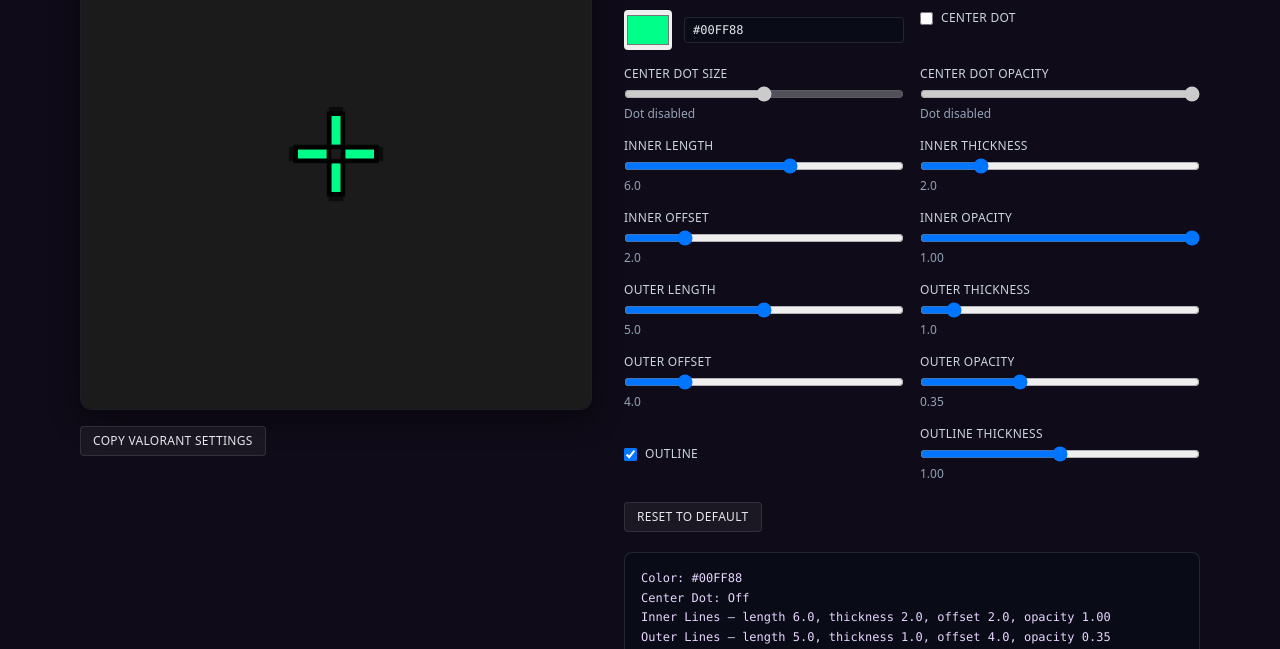
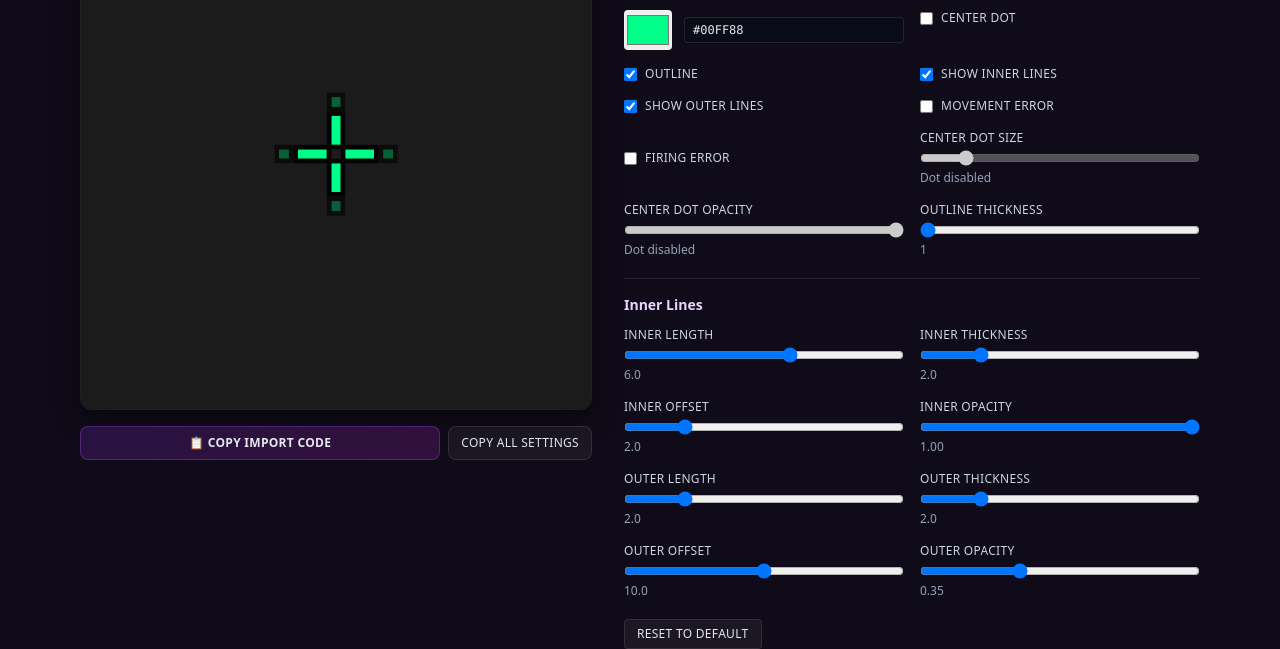
Before and after one commit to Colxinn/OptiPlay, a Next.js app: page /tools/valorant-crosshair in a window 1280 px wide. Shown: the part 303-952 px from the top of the page. Built offline with nearby package versions, Linux system fonts and the light colour scheme; no server answers.

Commit message:
updated something cool

```diff
--- a/app/components/BenchmarkCenter.jsx
+++ b/app/components/BenchmarkCenter.jsx
@@ -71,6 +71,17 @@ function LoadingScreen({ logs }) {
           <div className="rounded-lg border border-white/10 bg-neutral-950/60 p-3">
             <div className="text-2xl font-bold text-purple-400">21</div>
             <div className="text-xs text-gray-500">Games</div>
+          </div>
+        </div>
+
+        {/* Total Combinations */}
+        <div className="text-center">
+          <div className="rounded-lg border border-purple-500/30 bg-gradient-to-r from-purple-950/40 to-fuchsia-950/40 p-3">
+            <div className="text-xs text-gray-400 mb-1">Total Benchmark Combinations</div>
+            <div className="text-3xl font-bold text-transparent bg-clip-text bg-gradient-to-r from-purple-400 to-fuchsia-400">
+              321,300
+            </div>
+            <div className="text-[10px] text-gray-500 mt-1">85 GPUs × 60 CPUs × 21 Games × 3 Resolutions</div>
           </div>
         </div>
       </div>
--- a/app/components/ValorantCrosshairRenderer.jsx
+++ b/app/components/ValorantCrosshairRenderer.jsx
@@ -16,13 +16,102 @@ const DEFAULT_PARAMS = {
   inner_lines_thickness: 2,
   inner_lines_offset: 2,
   inner_lines_opacity: 1,
-  outer_lines_length: 5,
-  outer_lines_thickness: 1,
-  outer_lines_offset: 4,
+  outer_lines_length: 2,
+  outer_lines_thickness: 2,
+  outer_lines_offset: 10,
   outer_lines_opacity: 0.35,
   outline: true,
-  outline_thickness: 1
+  outline_thickness: 1,
+  firing_error: false,
+  movement_error: false,
+  show_inner: true,
+  show_outer: true
 };
+
+// Valorant color codes
+const VALORANT_COLORS = {
+  '#FFFFFF': '0',  // White
+  '#00FF00': '1',  // Green
+  '#FFFF00': '2',  // Yellow/Chartreuse
+  '#00FFFF': '3',  // Cyan
+  '#FF00FF': '4',  // Pink/Magenta
+  '#FF0000': '5',  // Red
+  '#0000FF': '6',  // Blue
+  '#000000': '7',  // Black
+};
+
+function getClosestValorantColor(hexColor) {
+  const color = parseHexColor(hexColor);
+  let closestColor = '1'; // Default to green
+  let minDistance = Infinity;
+
+  for (const [hex, code] of Object.entries(VALORANT_COLORS)) {
+    const valorantColor = parseHexColor(hex);
+    const distance = Math.sqrt(
+      Math.pow(color.r - valorantColor.r, 2) +
+      Math.pow(color.g - valorantColor.g, 2) +
+      Math.pow(color.b - valorantColor.b, 2)
+    );
+
+    if (distance < minDistance) {
+      minDistance = distance;
+      closestColor = code;
+    }
+  }
+
+  return closestColor;
+}
+
+function generateValorantCode(params) {
+  const colorCode = getClosestValorantColor(params.color);
+
+  // Valorant uses 0-1 scale for most values
+  const parts = [
+    '0', // Profile version
+    colorCode, // Color
+    params.outline ? '1' : '0', // Outlines
+    params.center_dot ? '1' : '0', // Center dot
+    params.outline_thickness.toFixed(0), // Outline opacity (uses thickness as proxy)
+    params.center_dot_opacity.toFixed(2), // Center dot opacity
+    params.center_dot_size.toFixed(0), // Center dot thickness
+    params.show_inner ? '1' : '0', // Show inner lines
+    params.inner_lines_opacity.toFixed(2), // Inner line opacity
+    params.inner_lines_length.toFixed(0), // Inner line length
+    params.inner_lines_thickness.toFixed(0), // Inner line thickness
+    params.inner_lines_offset.toFixed(0), // Inner line offset
+    params.movement_error ? '1' : '0', // Movement error
+    params.firing_error ? '1' : '0', // Firing error
+    params.show_outer ? '1' : '0', // Show outer lines
+    params.outer_lines_opacity.toFixed(2), // Outer line opacity
+    params.outer_lines_length.toFixed(0), // Outer line length
+    params.outer_lines_thickness.toFixed(0), // Outer line thickness
+    params.outer_lines_offset.toFixed(0), // Outer line offset
+    '1', // Fade
+    '1', // Movement error
+    '1', // Firing error
+  ];
+
+  return parts.join(';');
+}
+
+function formatSummary(params) {
+  const valorantCode = generateValorantCode(params);
+  return [
+    `=== VALORANT CROSSHAIR CODE ===`,
+    valorantCode,
+    ``,
+    `=== Settings Breakdown ===`,
+    `Color: ${parseHexColor(params.color).hex}`,
+    `Center Dot: ${params.center_dot ? `On (size ${params.center_dot_size.toFixed(0)}, opacity ${params.center_dot_opacity.toFixed(2)})` : 'Off'}`,
+    `Inner Lines: ${params.show_inner ? 'On' : 'Off'} — length ${params.inner_lines_length.toFixed(0)}, thickness ${params.inner_lines_thickness.toFixed(0)}, offset ${params.inner_lines_offset.toFixed(0)}, opacity ${params.inner_lines_opacity.toFixed(2)}`,
+    `Outer Lines: ${params.show_outer ? 'On' : 'Off'} — length ${params.outer_lines_length.toFixed(0)}, thickness ${params.outer_lines_thickness.toFixed(0)}, offset ${params.outer_lines_offset.toFixed(0)}, opacity ${params.outer_lines_opacity.toFixed(2)}`,
+    `Outline: ${params.outline ? `On (thickness ${params.outline_thickness.toFixed(0)})` : 'Off'}`,
+    `Movement Error: ${params.movement_error ? 'On' : 'Off'}`,
+    `Firing Error: ${params.firing_error ? 'On' : 'Off'}`,
+    ``,
+    `Copy the code above and paste it into Valorant's crosshair import field!`
+  ].join('\n');
+}
 
 function clamp(value, min, max) {
   return Math.min(Math.max(value, min), max);
@@ -102,16 +191,6 @@ function buildDot(params, scale, snap, minUnit) {
   };
 }
 
-function formatSummary(params) {
-  return [
-    `Color: ${parseHexColor(params.color).hex}`,
-    `Center Dot: ${params.center_dot ? `On (size ${params.center_dot_size.toFixed(1)}, opacity ${params.center_dot_opacity.toFixed(2)})` : 'Off'}`,
-    `Inner Lines — length ${params.inner_lines_length.toFixed(1)}, thickness ${params.inner_lines_thickness.toFixed(1)}, offset ${params.inner_lines_offset.toFixed(1)}, opacity ${params.inner_lines_opacity.toFixed(2)}`,
-    `Outer Lines — length ${params.outer_lines_length.toFixed(1)}, thickness ${params.outer_lines_thickness.toFixed(1)}, offset ${params.outer_lines_offset.toFixed(1)}, opacity ${params.outer_lines_opacity.toFixed(2)}`,
-    `Outline: ${params.outline ? `On (thickness ${params.outline_thickness.toFixed(1)})` : 'Off'}`
-  ].join('\n');
-}
-
 export default function ValorantCrosshairRenderer({ initialParams = DEFAULT_PARAMS, background = '#1b1b1b' }) {
   const [params, setParams] = useState(() => ({ ...DEFAULT_PARAMS, ...initialParams }));
   const canvasRef = useRef(null);
@@ -147,23 +226,23 @@ export default function ValorantCrosshairRenderer({ initialParams = DEFAULT_PARA
     const scale = (viewport / 1080) * BASE_MULTIPLIER * PREVIEW_ZOOM;
     const dotRadiusUnits = params.center_dot ? params.center_dot_size / 2 : 0;
 
-    const innerBars = buildBars(
+    const innerBars = params.show_inner ? buildBars(
       params.inner_lines_length,
       params.inner_lines_thickness,
       params.inner_lines_offset + dotRadiusUnits,
       scale,
       snap,
       minUnit
-    );
+    ) : [];
 
-    const outerBars = buildBars(
+    const outerBars = params.show_outer ? buildBars(
       params.outer_lines_length,
       params.outer_lines_thickness,
       params.outer_lines_offset + dotRadiusUnits,
       scale,
       snap,
       minUnit
-    );
+    ) : [];
 
     const dotRect = buildDot(params, scale, snap, minUnit);
     const outlineThicknessPx = params.outline ? Math.max(params.outline_thickness * scale, minUnit) : 0;
@@ -226,13 +305,25 @@ export default function ValorantCrosshairRenderer({ initialParams = DEFAULT_PARA
             ref={canvasRef}
             className="w-[512px] h-[512px] max-w-full rounded-xl border border-white/10 bg-[#05070f] shadow-[0_8px_30px_rgba(0,0,0,0.45)]"
           />
-          <button
-            type="button"
-            onClick={() => navigator.clipboard?.writeText(exportSummary)}
-            className="self-start text-xs uppercase tracking-wide px-3 py-1.5 rounded border border-white/10 bg-white/5 hover:bg-white/10 transition"
-          >
-            Copy Valorant Settings
-          </button>
+          <div className="flex gap-2">
+            <button
+              type="button"
+              onClick={() => {
+                const code = generateValorantCode(params);
+                navigator.clipboard?.writeText(code);
+              }}
+              className="flex-1 text-xs uppercase tracking-wide px-4 py-2 rounded-lg border border-purple-500/30 bg-gradient-to-r from-purple-600/20 to-fuchsia-600/20 hover:from-purple-600/30 hover:to-fuchsia-600/30 transition font-semibold"
+            >
+              📋 Copy Import Code
+            </button>
+            <button
+              type="button"
+              onClick={() => navigator.clipboard?.writeText(exportSummary)}
+              className="text-xs uppercase tracking-wide px-3 py-2 rounded-lg border border-white/10 bg-white/5 hover:bg-white/10 transition"
+            >
+              Copy All Settings
+            </button>
+          </div>
         </div>
 
         <div className="flex-1 space-y-5 text-sm">
@@ -271,19 +362,64 @@ export default function ValorantCrosshairRenderer({ initialParams = DEFAULT_PARA
               <span>Center Dot</span>
             </label>
 
+            <label className="flex items-center gap-2 text-xs uppercase tracking-wide text-slate-300">
+              <input
+                type="checkbox"
+                checked={params.outline}
+                onChange={event => updateParams({ outline: event.target.checked })}
+              />
+              <span>Outline</span>
+            </label>
+
+            <label className="flex items-center gap-2 text-xs uppercase tracking-wide text-slate-300">
+              <input
+                type="checkbox"
+                checked={params.show_inner}
+                onChange={event => updateParams({ show_inner: event.target.checked })}
+              />
+              <span>Show Inner Lines</span>
+            </label>
+
+            <label className="flex items-center gap-2 text-xs uppercase tracking-wide text-slate-300">
+              <input
+                type="checkbox"
+                checked={params.show_outer}
+                onChange={event => updateParams({ show_outer: event.target.checked })}
+              />
+              <span>Show Outer Lines</span>
+            </label>
+
+            <label className="flex items-center gap-2 text-xs uppercase tracking-wide text-slate-300">
+              <input
+                type="checkbox"
+                checked={params.movement_error}
+                onChange={event => updateParams({ movement_error: event.target.checked })}
+              />
+              <span>Movement Error</span>
+            </label>
+
+            <label className="flex items-center gap-2 text-xs uppercase tracking-wide text-slate-300">
+              <input
+                type="checkbox"
+                checked={params.firing_error}
+                onChange={event => updateParams({ firing_error: event.target.checked })}
+              />
+              <span>Firing Error</span>
+            </label>
+
             <label className="flex flex-col gap-1">
               <span className="text-xs uppercase tracking-wide text-slate-300">Center Dot Size</span>
               <input
                 type="range"
-                min="0"
-                max="4"
-                step="0.1"
+                min="1"
+                max="8"
+                step="1"
                 value={params.center_dot_size}
-                onChange={event => handleRange('center_dot_size', 0, 4, event.target.value)}
+                onChange={event => handleRange('center_dot_size', 1, 8, event.target.value)}
                 disabled={!params.center_dot}
               />
               <span className="text-xs text-slate-400">
-                {params.center_dot ? params.center_dot_size.toFixed(1) : 'Dot disabled'}
+                {params.center_dot ? params.center_dot_size.toFixed(0) : 'Dot disabled'}
               </span>
             </label>
 
@@ -293,7 +429,7 @@ export default function ValorantCrosshairRenderer({ initialParams = DEFAULT_PARA
                 type="range"
                 min="0"
                 max="1"
-                step="0.05"
+                step="0.01"
                 value={params.center_dot_opacity}
                 onChange={event => handleRange('center_dot_opacity', 0, 1, event.target.value)}
                 disabled={!params.center_dot}
@@ -302,6 +438,27 @@ export default function ValorantCrosshairRenderer({ initialParams = DEFAULT_PARA
                 {params.center_dot ? params.center_dot_opacity.toFixed(2) : 'Dot disabled'}
               </span>
             </label>
+
+            <label className="flex flex-col gap-1">
+              <span className="text-xs uppercase tracking-wide text-slate-300">Outline Thickness</span>
+              <input
+                type="range"
+                min="1"
+                max="3"
+                step="1"
+                value={params.outline_thickness}
+                onChange={event => handleRange('outline_thickness', 1, 3, event.target.value)}
+                disabled={!params.outline}
+              />
+              <span className="text-xs text-slate-400">
+                {params.outline ? params.outline_thickness.toFixed(0) : 'Outline disabled'}
+              </span>
+            </label>
+          </div>
+
+          <div className="border-t border-white/10 pt-4 space-y-3">
+            <h3 className="text-sm font-semibold text-purple-200">Inner Lines</h3>
+            <div className="grid md:grid-cols-2 gap-4">
 
             <label className="flex flex-col gap-1">
               <span className="text-xs uppercase tracking-wide text-slate-300">Inner Length</span>
@@ -406,31 +563,7 @@ export default function ValorantCrosshairRenderer({ initialParams = DEFAULT_PARA
               />
               <span className="text-xs text-slate-400">{params.outer_lines_opacity.toFixed(2)}</span>
             </label>
-
-            <label className="flex items-center gap-2 text-xs uppercase tracking-wide text-slate-300">
-              <input
-                type="checkbox"
-                checked={params.outline}
-                onChange={event => updateParams({ outline: event.target.checked })}
-              />
-              <span>Outline</span>
-            </label>
-
-            <label className="flex flex-col gap-1">
-              <span className="text-xs uppercase tracking-wide text-slate-300">Outline Thickness</span>
-              <input
-                type="range"
-                min="0"
-                max="2"
-                step="0.05"
-                value={params.outline_thickness}
-                onChange={event => handleRange('outline_thickness', 0, 2, event.target.value)}
-                disabled={!params.outline}
-              />
-              <span className="text-xs text-slate-400">
-                {params.outline ? params.outline_thickness.toFixed(2) : 'Outline disabled'}
-              </span>
-            </label>
+            </div>
           </div>
 
           <button
```
